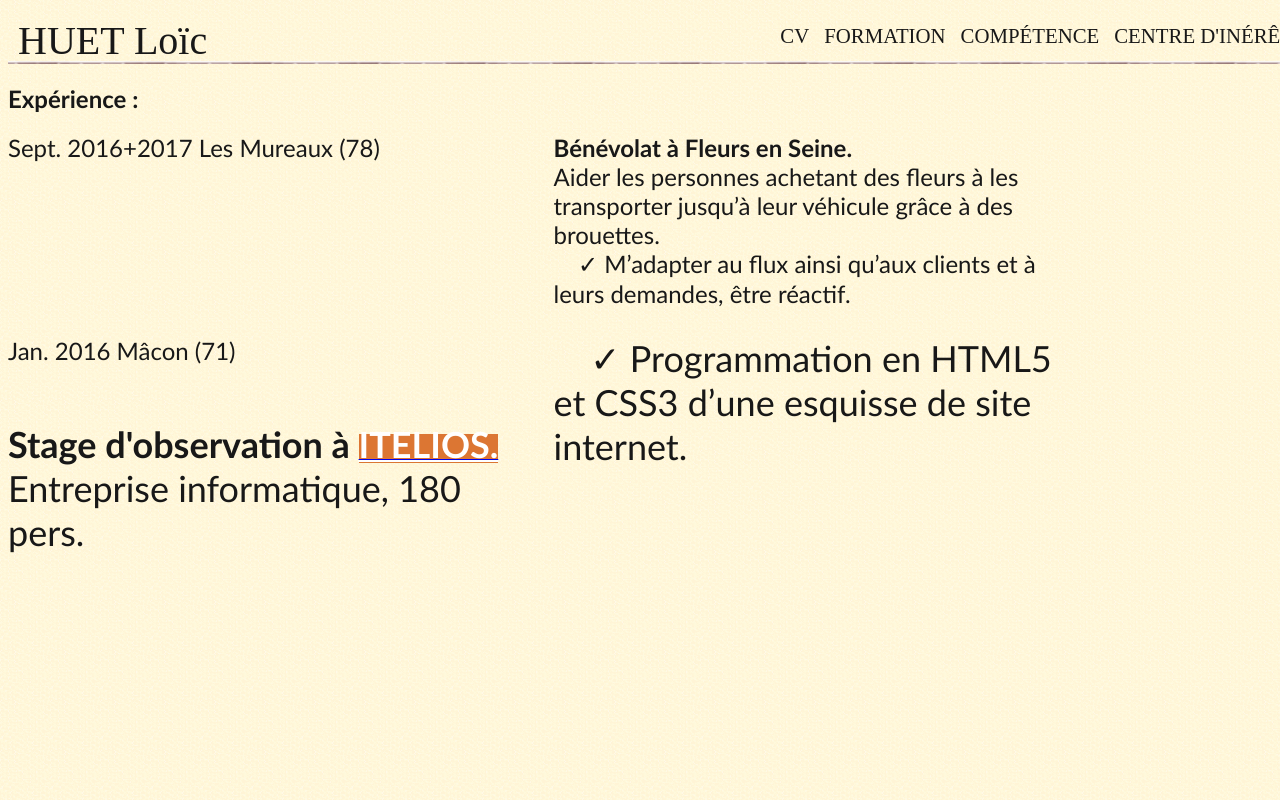
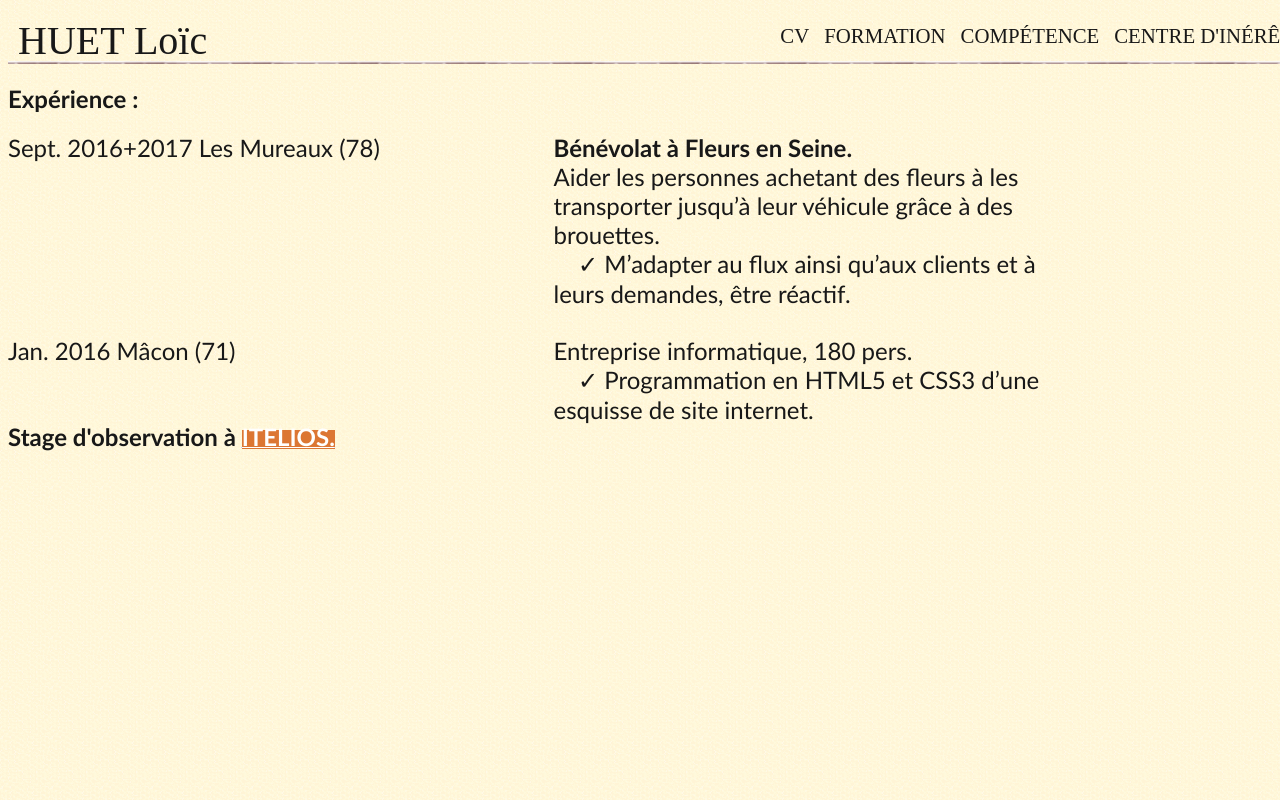
Before and after one commit to Im3vulx/Im3vulx.github.io, a plain HTML site: page Expérience.html in a window 1280 px wide. Shown: the top 800 px of the page. Drawn offline with Linux system fonts and the light colour scheme.

Commit message:
Update expérience.css

```diff
--- a/expérience.css
+++ b/expérience.css
@@ -99,7 +99,7 @@ article p
 	font-weight:bold;
 	display:inline;
 	text-decoration: underline;
-	font-size: 1.5em;
+	font-size: 1em;
 }
 
 #a1:hover {
@@ -109,7 +109,7 @@ article p
 .gras{
 	font-weight:bold;
 	display:inline;
-	font-size:1.5em;
+	font-size:1em;
 }
 
 a:hover {
@@ -117,7 +117,7 @@ a:hover {
 }
 
 .taille{
-	font-size: 1.5em;
+	font-size: 1em;
 }
 
 p{
```
